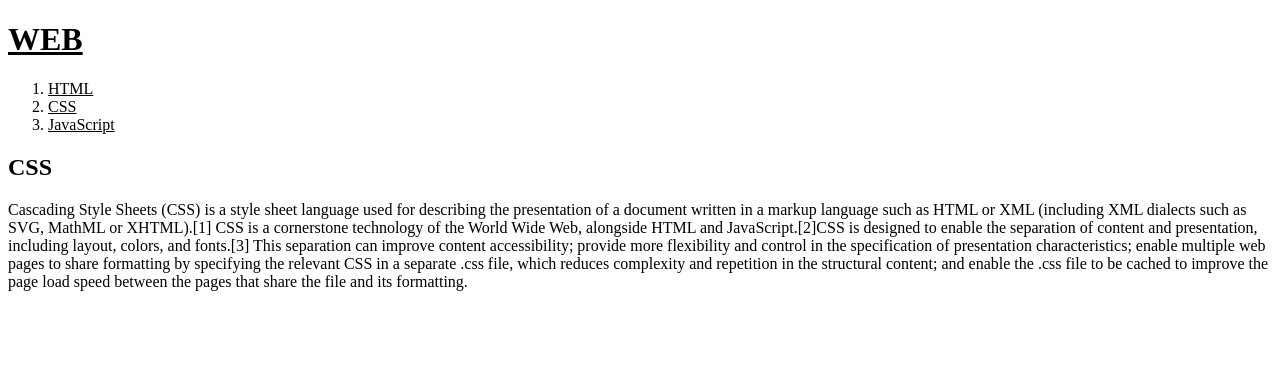
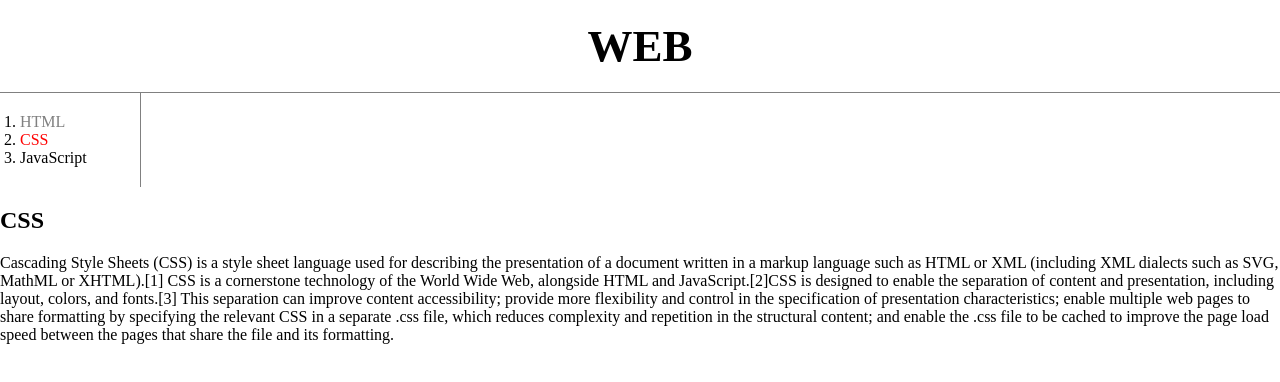
Before and after one commit to jseol0/my-first-web-site, a plain HTML site: page 2.html in a window 1280 px wide. Drawn offline with Linux system fonts and the light colour scheme.

Commit message:
box model

```diff
--- a/2.html
+++ b/2.html
@@ -4,16 +4,43 @@
 	<meta charset="utf-8">
 	<title>WEB1 - CSS</title>
 	<style>
+		body {
+			margin: 0;
+		}
+		#active {
+			color:red;
+		}
+		.saw {
+			color:gray;
+		}
 		a {
 			color:black;
+			text-decoration: none;
 		}
+		h1 {
+			font-size: 45px;
+			text-align: center;
+			border-bottom: 1px solid gray;
+			margin: 0;
+			padding: 20px;
+		}
+		ol {
+			border-right: 1px solid gray;
+			width: 100px;
+			margin: 0;
+			padding:20px;
+		}
+/*
+	선택자 우선순위
+		id > class > tag
+*/
 	</style>
 </head>
 <body>
 	<h1><a href="index.html">WEB</a></h1>
 	<ol>
-		<li><a href="1.html">HTML</a></li>
-		<li><a href="2.html">CSS</a></li>
+		<li><a href="1.html" class="saw">HTML</a></li>
+		<li><a href="2.html" class="saw" id="active">CSS</a></li>
 		<li><a href="3.html">JavaScript</a></li>
 	</ol>
 	<!--
@@ -30,46 +57,3 @@
 	</p>
 </body>
 </html>
-
-
-<!--
-	-TAG-
-
-	<title> </title>: 제목
-	<meta charset="utf-8">:	해당 문서의 문자 인코딩 방식을 명시
-
-	<h1~6> </h1~6>: 제목
-	<strong> </strong>: 굵은글씨
-	<u> </u>: 밑줄
-	<br>: 줄바꿈
-	<p> </p>: 단락
-
-	<img src="" width="">
-			속성
-
-	<parent>
-		<child></child>
-	</parent>
-
-	<ol> </ol> Ordered list
-	<ul> </ul> Unorderd list
-	<li> </li> list
-
-
-	* 일반적인 예시 *
-	<!doctype html>
-	<html>
-		<head>
-			<title> </title>
-			<meta>
-		</head>
-		<body>
-
-		</body>
-	<!html>
-
-	<a herf="*" target="_blank" title="*"> * </a>
-					새 탭에 열기	링크 툴팁
-	a: anchor
-	herf: HyperText Reference
--->
```
Also changed, not shown: 1.html (+11 -1 lines), 3.html (+11 -1 lines), box.html (added, +27 -0 lines), index.html (+10 -0 lines).
